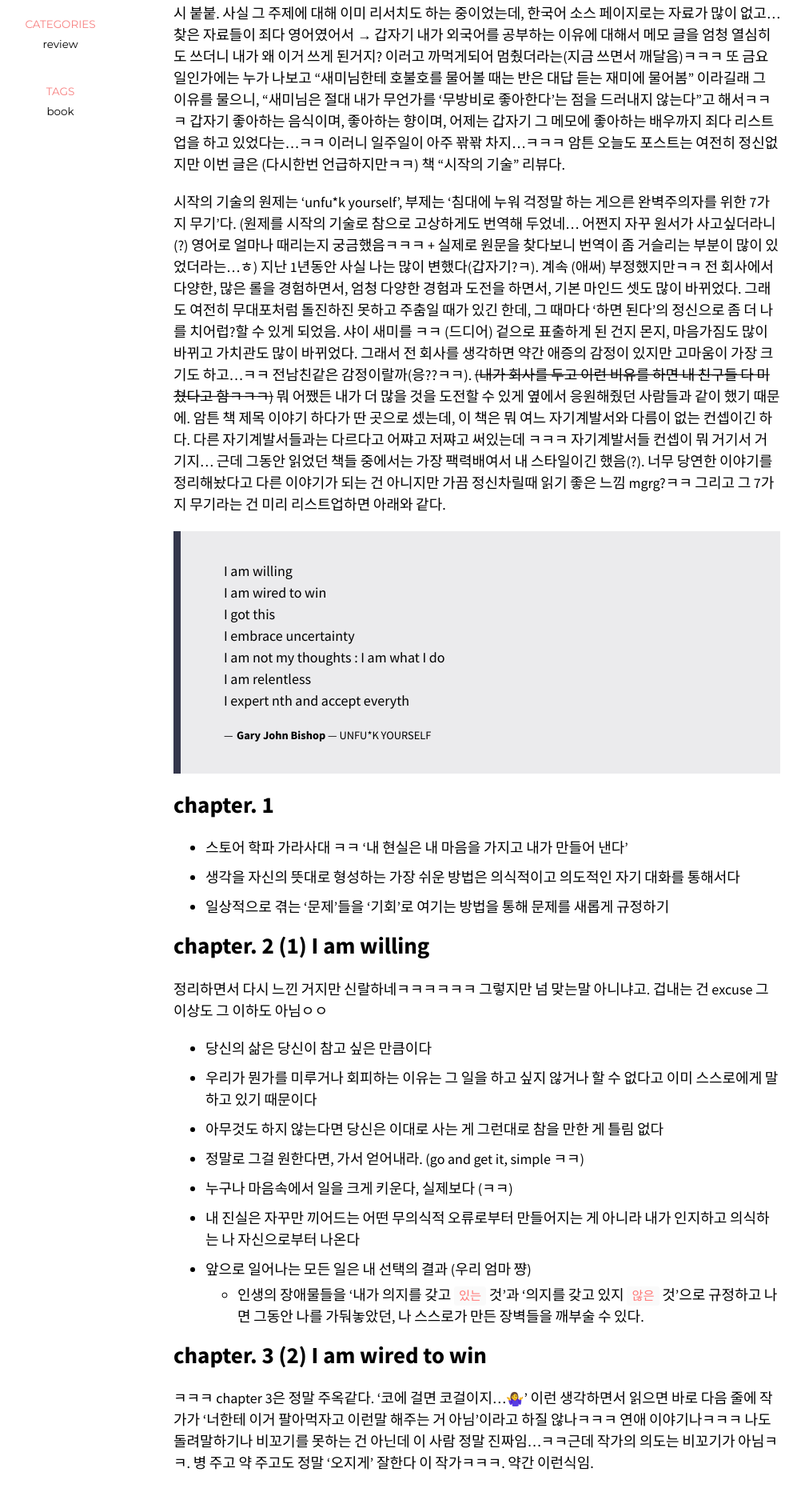
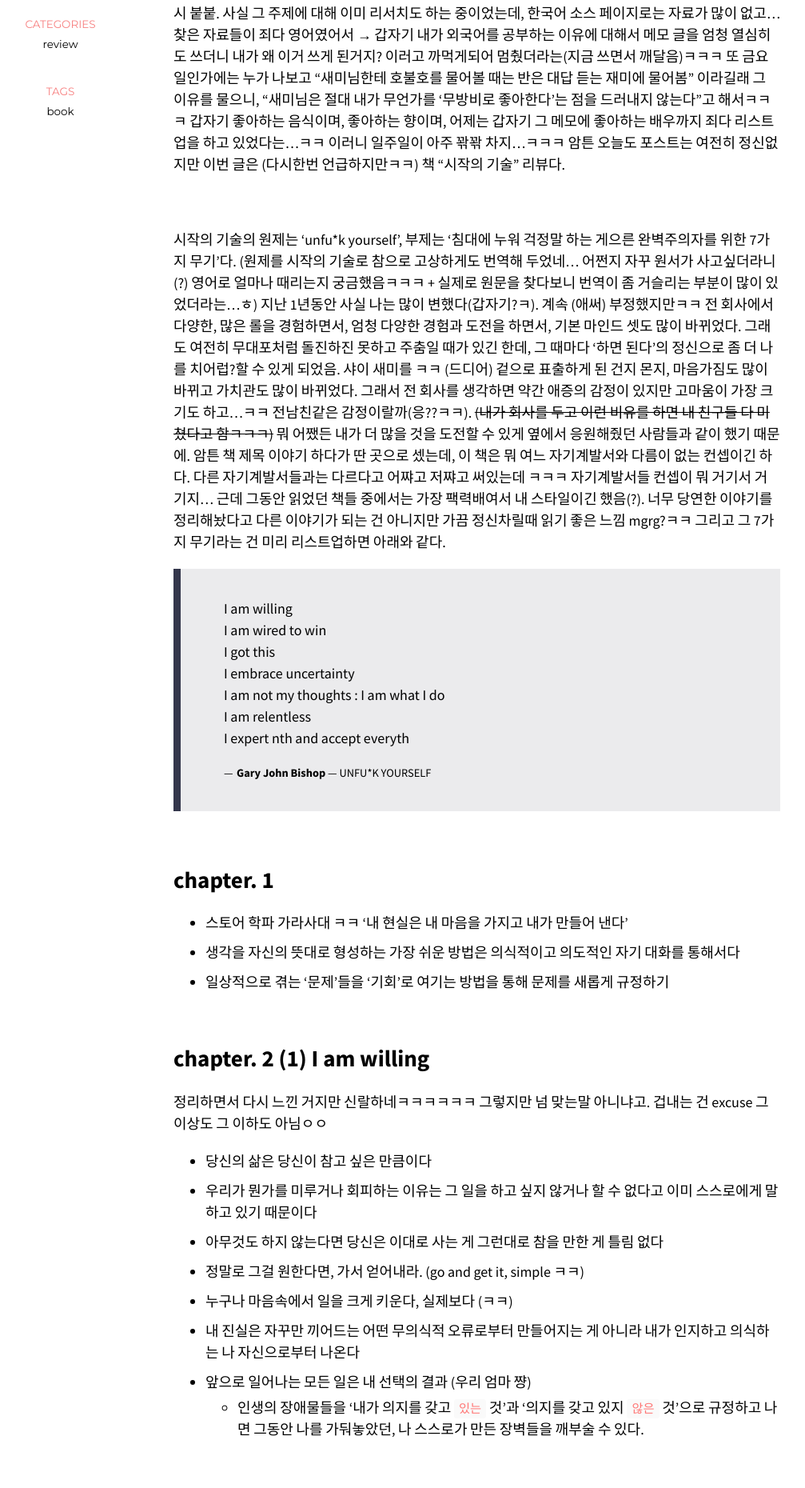
Before and after one commit to ssammykim/ssammykim.github.io, a Jekyll site: the page built from _posts/2020-06-07-unfuck-yourself.md, in a window 1280 px wide. Shown: the part 709-2569 px from the top of the page at 80% size, without its empty margins (158-1165 px from the left). Built offline with Jekyll 4.4.1, drawn with Linux system fonts in a browser that asks for light colours; nearby versions of some CDN libraries; some web fonts are replaced; comment, search, counter and statistics services are not loaded.

Commit message:
Update 2020-06-07-unfuck-yourself.md

```diff
--- a/_posts/2020-06-07-unfuck-yourself.md
+++ b/_posts/2020-06-07-unfuck-yourself.md
@@ -10,11 +10,13 @@
 excerpt_separator: "<!--more-->"
 ---
 
-코로나가 다시 활개를 치는 덕에 다시 재택이 시작되었다. 그런데 지난 일주일 동안 대량의 데이터를 검토할 일이 있었기 때문인지 좀 지쳤다. 아니면 재택을 시작해서 근력 운동을 틈틈이 해줘서 그런지 몸도 마음도 살짝 피곤. 더구나 오랜만에 연락이 닿은 사람한테 좋은 소리는 커녕 쓴 소리만 해댔더니 뭔가 마음이 찝찝하기도 하고. 암튼 느슨해진 일상에 찬물을 끼얹어보고자, (그 사람도 이걸 엄청 열심히 보는 것 같은데, 읽고 파이팅? 좀 하시라고 오지랖🙄), 지난 재택 기간에 읽었던 책에 표시해 뒀던 부분을 한판으로 정리해보려고 한다. 아직 하고 싶은 것도, 해 내고 싶은 일도 많으니까 잘 쉬면서 행복한 마음으로 한 걸음씩 나아가야지💪.<br>
+코로나가 다시 활개를 치는 덕에 다시 재택이 시작되었다. 그런데 지난 일주일 동안 대량의 데이터를 검토할 일이 있었기 때문인지 좀 지쳤다. 아니면 재택을 시작해서 근력 운동을 틈틈이 해줘서 그런지 몸도 마음도 살짝 피곤. 더구나 오랜만에 연락이 닿은 사람한테 좋은 소리는 커녕 쓴 소리만 해댔더니 뭔가 마음이 찝찝하기도 하고. 암튼 느슨해진 일상에 찬물을 끼얹어보고자, (그 사람도 이걸 엄청 열심히 보는 것 같은데, 읽고 파이팅? 좀 하시라고 오지랖🙄), 지난 재택 기간에 읽었던 책에 표시해 뒀던 부분을 한판으로 정리해보려고 한다. 아직 하고 싶은 것도, 해 내고 싶은 일도 많으니까 잘 쉬면서 행복한 마음으로 한 걸음씩 나아가야지💪.
+<!--more-->
+<br>
 
 그러고 보니 사실 이거 말고 이번주에 꼭 블로그로 써보고 싶었던 게 있는데 까먹었네 빨리 포스팃으로 다시 붙붙. 사실 그 주제에 대해 이미 리서치도 하는 중이었는데, 한국어 소스 페이지로는 자료가 많이 없고... 찾은 자료들이 죄다 영어였어서 → 갑자기 내가 외국어를 공부하는 이유에 대해서 메모 글을 엄청 열심히도 쓰더니 내가 왜 이거 쓰게 된거지? 이러고 까먹게되어 멈췄더라는(지금 쓰면서 깨달음)ㅋㅋㅋ 또 금요일인가에는 누가 나보고 "새미님한테 호불호를 물어볼 때는 반은 대답 듣는 재미에 물어봄" 이라길래 그 이유를 물으니, "새미님은 절대 내가 무언가를 '무방비로 좋아한다'는 점을 드러내지 않는다"고 해서ㅋㅋㅋ 갑자기 좋아하는 음식이며, 좋아하는 향이며, 어제는 갑자기 그 메모에 좋아하는 배우까지 죄다 리스트업을 하고 있었다는...ㅋㅋ 이러니 일주일이 아주 꽊꽊 차지...ㅋㅋㅋ 암튼 오늘도 포스트는 여전히 정신없지만 이번 글은 (다시한번 언급하지만ㅋㅋ) 책 "시작의 기술" 리뷰다.
 
-<!--more-->
+<br>
 
 시작의 기술의 원제는 'unfu*k yourself', 부제는 '침대에 누워 걱정말 하는 게으른 완벽주의자를 위한 7가지 무기'다. (원제를 시작의 기술로 참으로 고상하게도 번역해 두었네... 어쩐지 자꾸 원서가 사고싶더라니(?) 영어로 얼마나 때리는지 궁금했음ㅋㅋㅋ + 실제로 원문을 찾다보니 번역이 좀 거슬리는 부분이 많이 있었더라는...ㅎ) 지난 1년동안 사실 나는 많이 변했다(갑자기?ㅋ). 계속 (애써) 부정했지만ㅋㅋ 전 회사에서 다양한, 많은 롤을 경험하면서, 엄청 다양한 경험과 도전을 하면서, 기본 마인드 셋도 많이 바뀌었다. 그래도 여전히 무대포처럼 돌진하진 못하고 주춤일 때가 있긴 한데, 그 때마다 '하면 된다'의 정신으로 좀 더 나를 치어럽?할 수 있게 되었음. 샤이 새미를 ㅋㅋ (드디어) 겉으로 표출하게 된 건지 몬지, 마음가짐도 많이 바뀌고 가치관도 많이 바뀌었다. 그래서 전 회사를 생각하면 약간 애증의 감정이 있지만 고마움이 가장 크기도 하고...ㅋㅋ 전남친같은 감정이랄까(응??ㅋㅋ). ~~(내가 회사를 두고 이런 비유를 하면 내 친구들 다 미쳤다고 함ㅋㅋㅋ)~~ 뭐 어쨌든 내가 더 많을 것을 도전할 수 있게 옆에서 응원해줬던 사람들과 같이 했기 때문에. 암튼 책 제목 이야기 하다가 딴 곳으로 셌는데, 이 책은 뭐 여느 자기계발서와 다름이 없는 컨셉이긴 하다. 다른 자기계발서들과는 다르다고 어쨔고 저쨔고 써있는데 ㅋㅋㅋ 자기계발서들 컨셉이 뭐 거기서 거기지... 근데 그동안 읽었던 책들 중에서는 가장 팩력배여서 내 스타일이긴 했음(?). 너무 당연한 이야기를 정리해놨다고 다른 이야기가 되는 건 아니지만 가끔 정신차릴때 읽기 좋은 느낌 mgrg?ㅋㅋ 그리고 그 7가지 무기라는 건 미리 리스트업하면 아래와 같다.
 
@@ -29,11 +31,14 @@
 > <footer><strong>Gary John Bishop</strong> &mdash; UNFU*K YOURSELF</footer>
 
 
+<br>
 
 # chapter. 1
 - 스토어 학파 가라사대 ㅋㅋ '내 현실은 내 마음을 가지고 내가 만들어 낸다'
 - 생각을 자신의 뜻대로 형성하는 가장 쉬운 방법은 의식적이고 의도적인 자기 대화를 통해서다
 - 일상적으로 겪는 '문제'들을 '기회'로 여기는 방법을 통해 문제를 새롭게 규정하기
+
+<br>
 
 # chapter. 2 (1) I am willing
 정리하면서 다시 느낀 거지만 신랄하네ㅋㅋㅋㅋㅋㅋ 그렇지만 넘 맞는말 아니냐고. 겁내는 건 excuse 그 이상도 그 이하도 아님ㅇㅇ
@@ -45,6 +50,8 @@
 - 내 진실은 자꾸만 끼어드는 어떤 무의식적 오류로부터 만들어지는 게 아니라 내가 인지하고 의식하는 나 자신으로부터 나온다
 - 앞으로 일어나는 모든 일은 내 선택의 결과 (우리 엄마 쨩)
   - 인생의 장애물들을 '내가 의지를 갖고 `있는` 것'과 '의지를 갖고 있지 `않은` 것'으로 규정하고 나면 그동안 나를 가둬놓았던, 나 스스로가 만든 장벽들을 깨부술 수 있다.
+
+<br>
 
 # chapter. 3 (2) I am wired to win
 ㅋㅋㅋ chapter 3은 정말 주옥같다. '코에 걸면 코걸이지...🤷‍♀️' 이런 생각하면서 읽으면 바로 다음 줄에 작가가 '너한테 이거 팔아먹자고 이런말 해주는 거 아님'이라고 하질 않나ㅋㅋㅋ 연애 이야기나ㅋㅋㅋ 나도 돌려말하기나 비꼬기를 못하는 건 아닌데 이 사람 정말 진짜임...ㅋㅋ근데 작가의 의도는 비꼬기가 아님ㅋㅋ. 병 주고 약 주고도 정말 '오지게' 잘한다 이 작가ㅋㅋㅋ. 약간 이런식임.
@@ -61,10 +68,14 @@
 - 우리는 나 자신이나 인생에 대한 어떤 믿음을 갖고 있다. 우리는 매일의 행동을 통해 그 믿음이 옳다는 것을 계속해서 증명하려 든다.
 - 중요한 것은, 기존의 생각이나 행동에 저항하고 맞서 싸우는 일이 아니라, `방향을 바꿔 자신에게 새로운 목표와 결과를 제시하는 것`이다.
 
+<br>
+
 # chapter. 4 (3) I got this
 - 당신은 그 모든 것을 이겨낼 것이다, 과거에 그랬던 것처럼
 - 기억하라, 풀지 못할 문제는 없다. 해결책이 보이지 않는다면 그건 아직 당신이 찾아내지 못했다는 뜻일 뿐이다.
 - 당신은 정말로 잘 해내왔다. 늘 그래왔듯이 당신은 해결할 것이다. 그때도 해냈고, 이번에도 해낼 것이다.
+
+<br>
 
 # chapter. 5 (4) I embrace uncertainty
 그 전에 비해서는 이건 많이 나아졌다. 오히려 불확실성의 스릴을 어느 정도, 조금은 즐기며 일한다고 생각할 정도는 된다. 판에 박힌 일은 누구나 손에 익으면 잘하는 것. 새로운 것, 불확실한 것에 도전해서 나의 것으로 만드는 건 재밌고 보람되고 성취감이 뒷따른다.
@@ -74,6 +85,8 @@
 - 평소 같으면 하지 않을 일들을 하라. 일상의 루틴을 흔들어라. 감히 꿈꾸고, 감히 위험을 감수하고, 당신의 인생이 깜짝 놀라 생기가 돌게 하라.
 - 당신의 걱정 대부분은 미래를 예측하려고 애쓰는 데서, 그리고 미래가 당신이 원하는 방향으로 가지 않을 때 그것을 받아들이지 않으려고 하는 데서 연유한다.
 - 당신이 통제할 수 없는 것들을 걱정하는 일에서 그만 스스로를 놓아줘라.
+
+<br>
 
 # chapter. 6 (5) I am not my thoughts : I am what I do
 - 저항하고 있는 어떤 일을 앞에 두고 있을 때의 두려움. 코 앞의 그 일만 빼면 뭐든 할 수 있을 것 같은 기분. '해야 할 일' 목록은 금세 '하기 싫은 일' 목록으로 바뀐다.
@@ -87,6 +100,8 @@
   - 그냥 행동해라. 생각은 접어두고 움직여라. 당장 해라.
   - 행동을 바꿔서 인생을 바꿔라. 방법은 그것뿐이다.
 
+<br>
+
 # chapter. 7 (6) I am relentless
 - 실제로 당신이 경험하는 불편과 어려움의 정도가 클수록 이후에 느끼는 개인적 성취의 느낌도 더 커진다.
 - 부단함은 무슨 일이 일어나도 계속해서 움직이고, 움직이고, 또 움직이게 해주는 계기다.
@@ -94,6 +109,8 @@
 - 때로는 그냥 원하는 것을 위해 죽도록 노력하고, 내 것이라고 주장하고, 돌진해야 한다. 말 그대로 그런 일이 일어나게 당신이 만들어야 한다.
 - 때로는 부단함이 당신이 가진 '전부'
 - 언뜻 아무 일도 벌어지지 않는 것처럼 보일 때에도 뭔가는 벌어지고 있다. 목표치를 달성하지 못할 때조차 당신은 발전하고 있다. (이 책에서 가장 스윗한? 내용이었던 듯)
+
+<br>
 
 # chapter. 8 (7) I expert nth and accept everyth
 - 당신 삶에서 김빠지고 뭔가 억눌린 감정을 느낀 곳이라면, 어디든 기대가 숨어 있다.
@@ -109,6 +126,7 @@
 - 그냥 계획을 실행한 다음, 일어나는 일에 대처하면 된다. 계획이 성공하면 축하하라. 계획이 실패하면 조정하라.
 - 사람들을 있는 그대로 사랑하라. 그리고 사람들이 당신을 사랑해주는 방식 그대로 사랑을 받아라.
 
+<br>
 
 # chapter. 9
 - 뭔가가 잘못되었다는 느낌이 들면 우리는 삶을 미룬다. (...) 우리는 기분이 내킬 때를 기다린다. 그러나 인생은 그런 식으로 작동하지 않는다. 완벽한 기분이란 없다.
@@ -122,6 +140,6 @@
 - 부단히 조치를 취하고, 목표를 추구하고, 행동하고, 실패하고, 궁극적으로 성공하라⭐️
 - `변화는 당신이 만들어야 한다. 변화가 일어나가 만들어라`
 
-
+<br>
 <br>
 이걸 다 읽고 나서는 덜 혼났다고 생각했는지, 더 혼나고 싶어서(?)인지, 이 사람이 쓴 다른 책도 사버렸다. 그냥 읽어보면 다 아는 얘긴데, 결국에 다 나한테 달려있다는 얘긴데, 오늘처럼 그냥 또 풀어질때 나를 채찍질 하기 좋은 책이라고 생각해서🙄ㅋㅋ 한번 다시 읽으면서 정신차리니까 좋네(?). 하지만 앞으로 이 포스트를 자주 안 읽게 되면 좋겠다. 난 그저 지금까지 그래왔던 것처럼, 순간 순간 내가 할 수 있는 최선을 다하고, 책임을 다하며, 다만 조금 더 불확실성을 즐기면서(!), 변명하지 않고 부단하게 성장해 나갈 것이다. Q.
```
